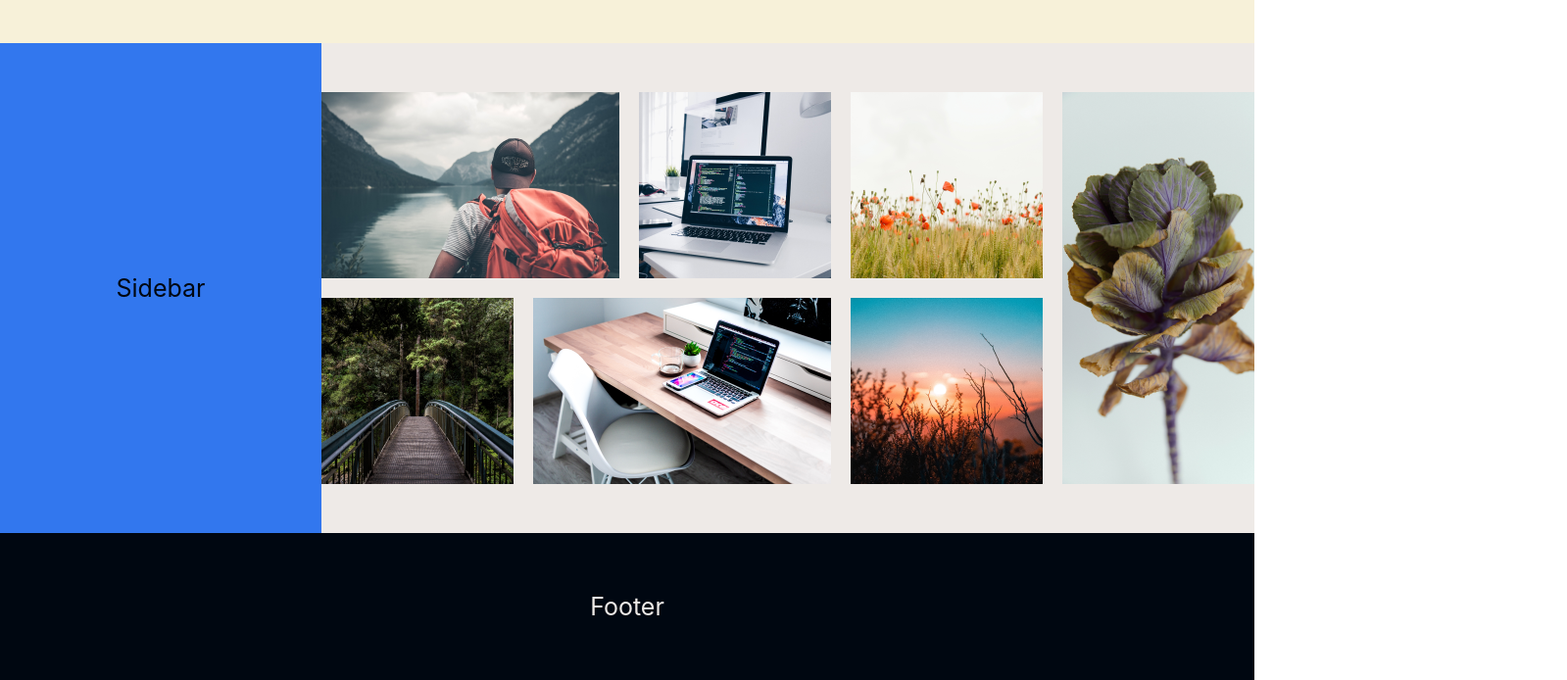
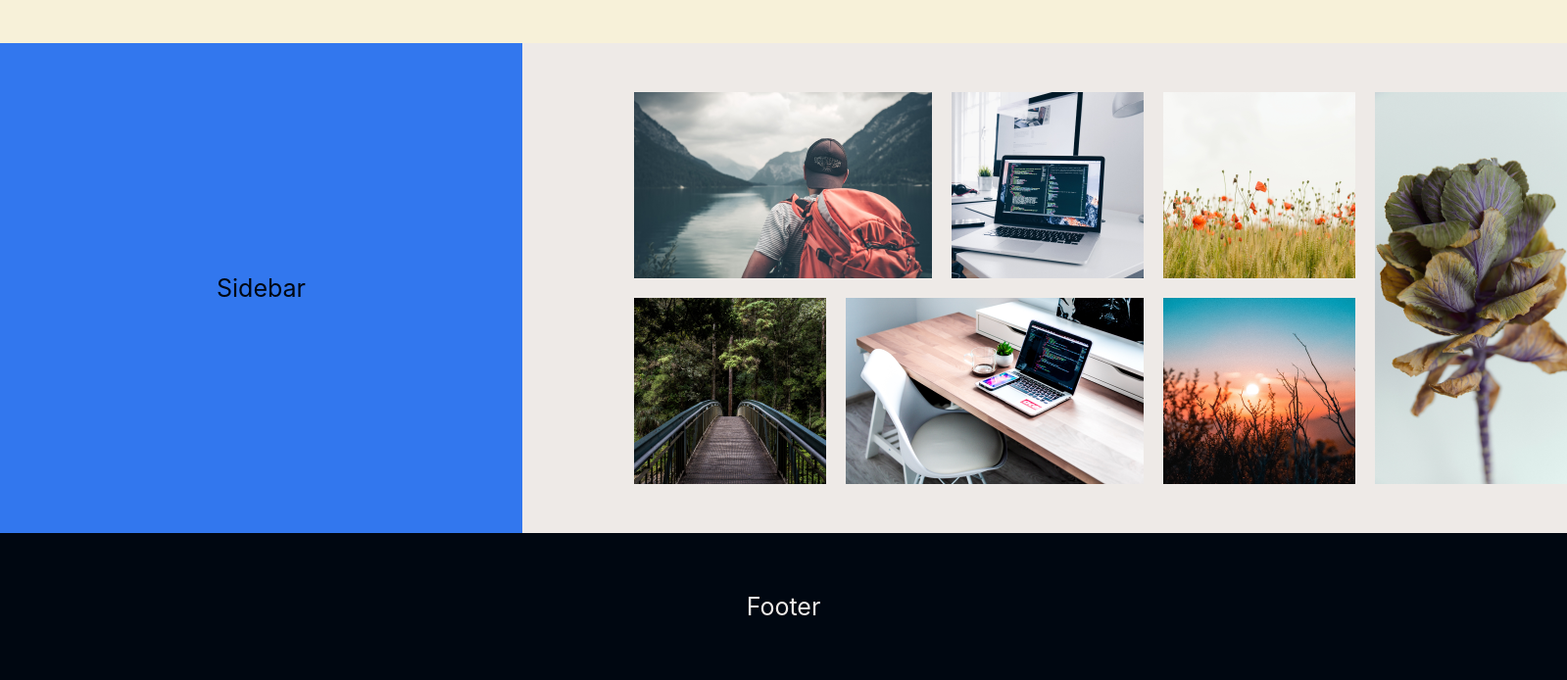
Before and after one commit to MustLightVK/M2L11, a plain HTML site: page index.html in a window 1280 px wide. Shown: the part 106-800 px from the top of the page at 98% size, 1599 px wide, since content can reach past the window. Drawn offline with Linux system fonts and the light colour scheme.

Commit message:
add width

```diff
--- a/css/main.css
+++ b/css/main.css
@@ -6,17 +6,18 @@ body{
     box-sizing: border-box;
 }
 .wrapper{
-    height: 100vh;
+    width: 1599px;
+    margin: 0 auto;
+
     display: grid;
     grid-template-areas: "header header header"
                         "sidebar content content"
                         "footer footer footer";
-    grid-template-rows: 150px 1fr 150px;
+    grid-template-rows: 150px auto 150px;
     grid-template-columns: 1fr 1fr 1fr;
 }
 .header{
     grid-area: header;
-    max-height: 150px;
     display: grid;
     place-items: center center;
 
@@ -29,14 +30,13 @@ body{
     background: #3277EE;
 }
 .content{
-    min-width: 952px;
-    min-height: 400px;
     grid-area: content;
     display: grid;
     grid-template: repeat(2, 190px) / repeat(9, 88px);
     grid-gap: 20px;
     justify-content: end;
     align-content: center;
+    padding: 50px 0;
 
     background: #EEEAE7;
 }
@@ -44,7 +44,6 @@ body{
 
 .footer{
     grid-area: footer;
-    max-height: 150px;
     display: grid;
     place-items: center center;
 
```
